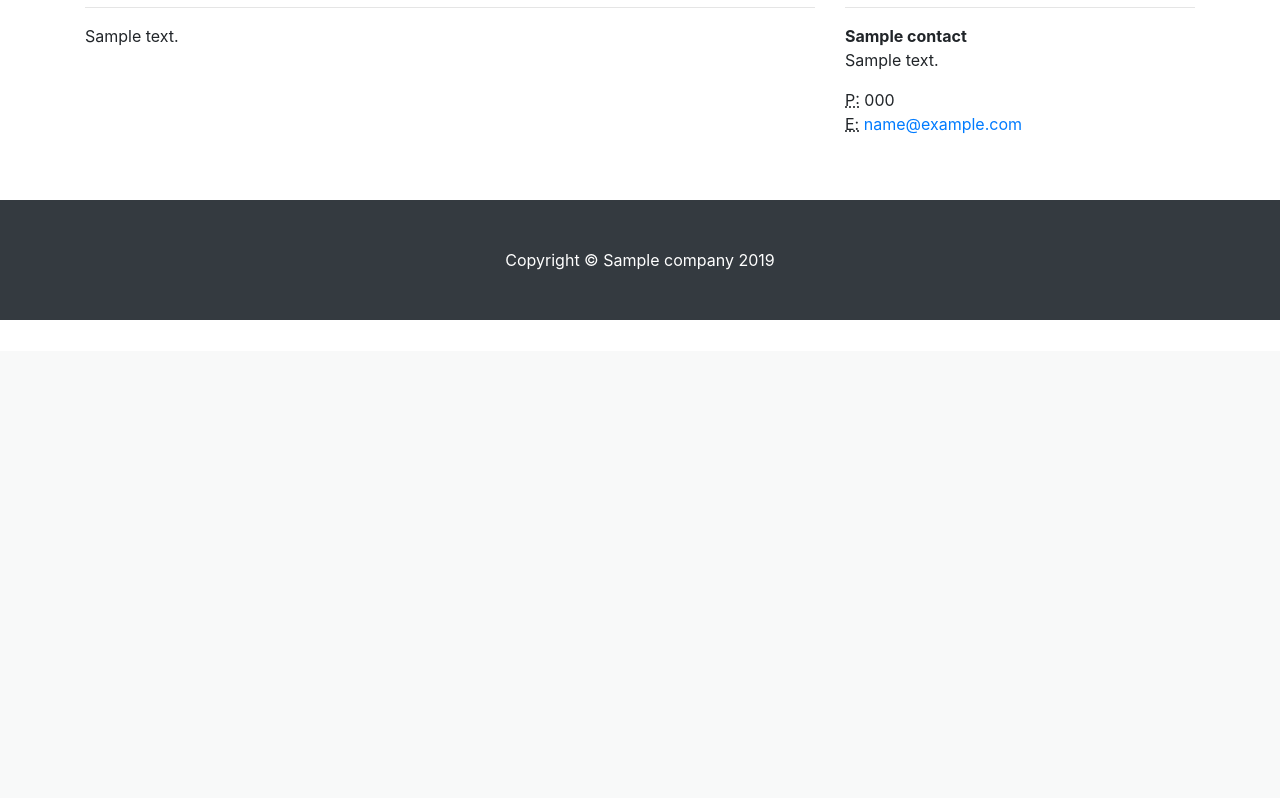
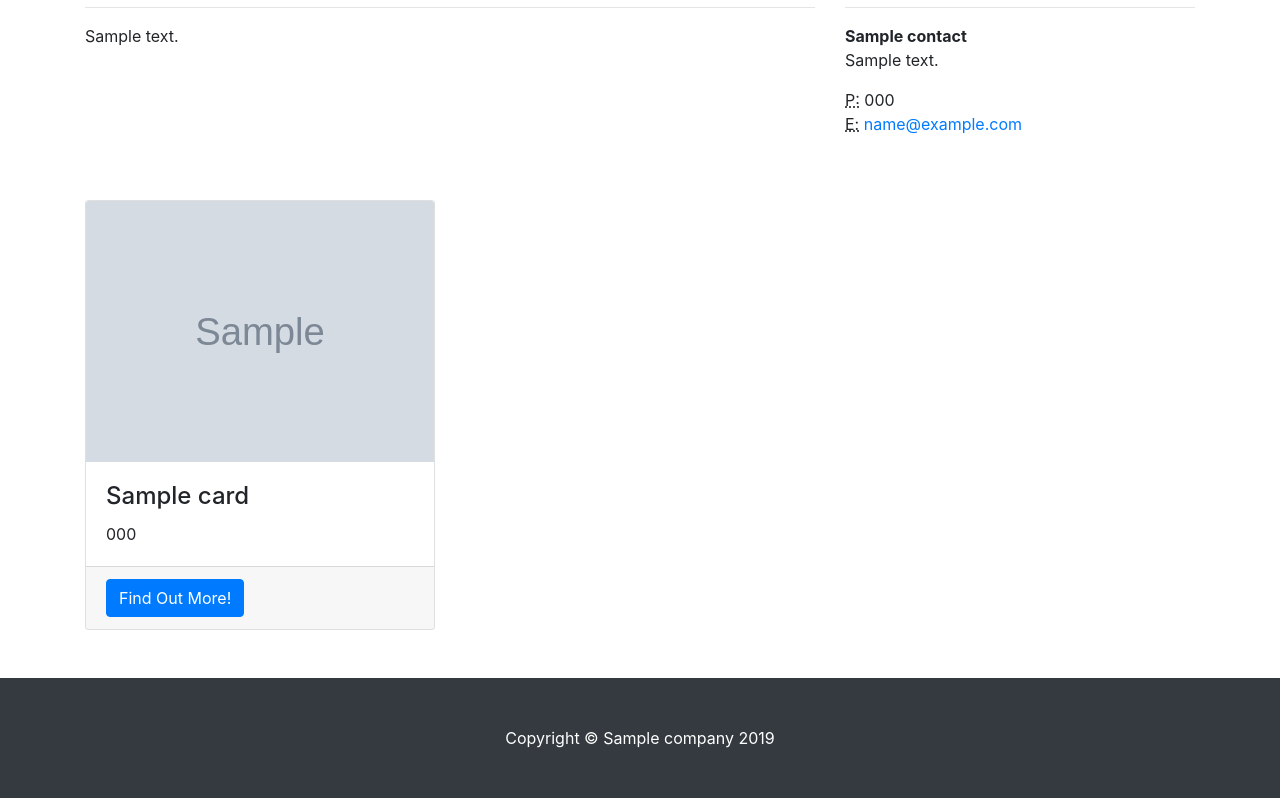
Before and after one commit to essanpupil/asyncteam, a Django app: page / in a window 1280 px wide. Shown: the part 449-1247 px from the top of the page. Before the commit the page ends 769 px from the top, so only its background shows below. Run offline with Django 3.2, Linux system fonts and the light colour scheme; tables that the repository leaves empty hold one stand-in row (values such as "Sample post"); grey boxes marked "Sample" are stand-in pictures; some libraries are stand-ins or nearby versions.

Commit message:
fix home, display cards

```diff
--- a/djbusiness/templates/djbusiness/home.html
+++ b/djbusiness/templates/djbusiness/home.html
@@ -53,7 +53,7 @@
     <!-- /.row -->
 
     <div class="row">
-        {% for card in business.card_set.all %}
+        {% for card in company.card_set.all %}
         <div class="col-md-4 mb-5">
             <div class="card h-100">
                 <img class="card-img-top" src="{{ card.logo_file_path }}" alt="{{ card.name }}">
```
